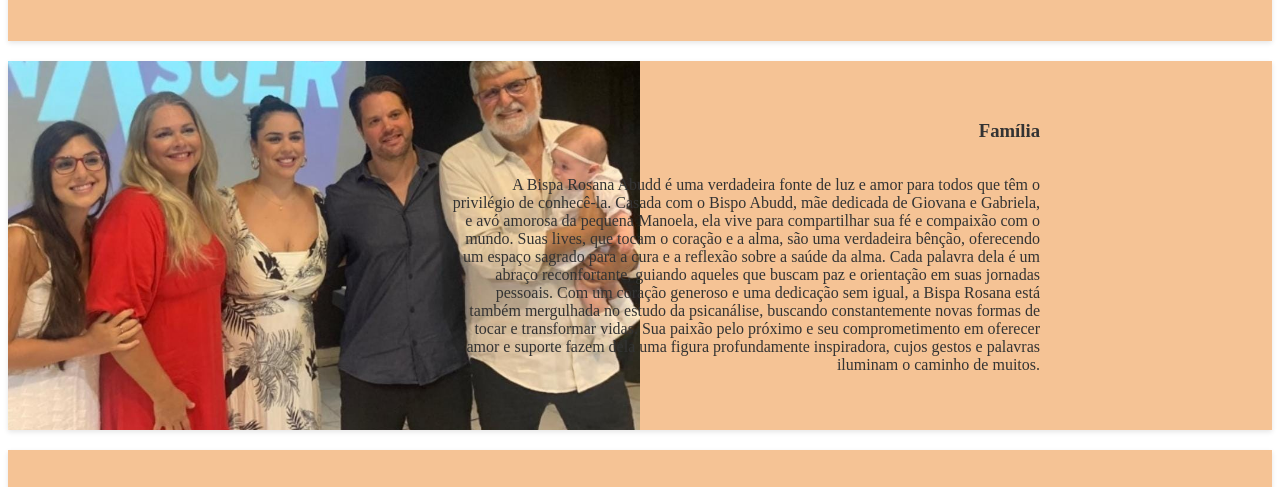
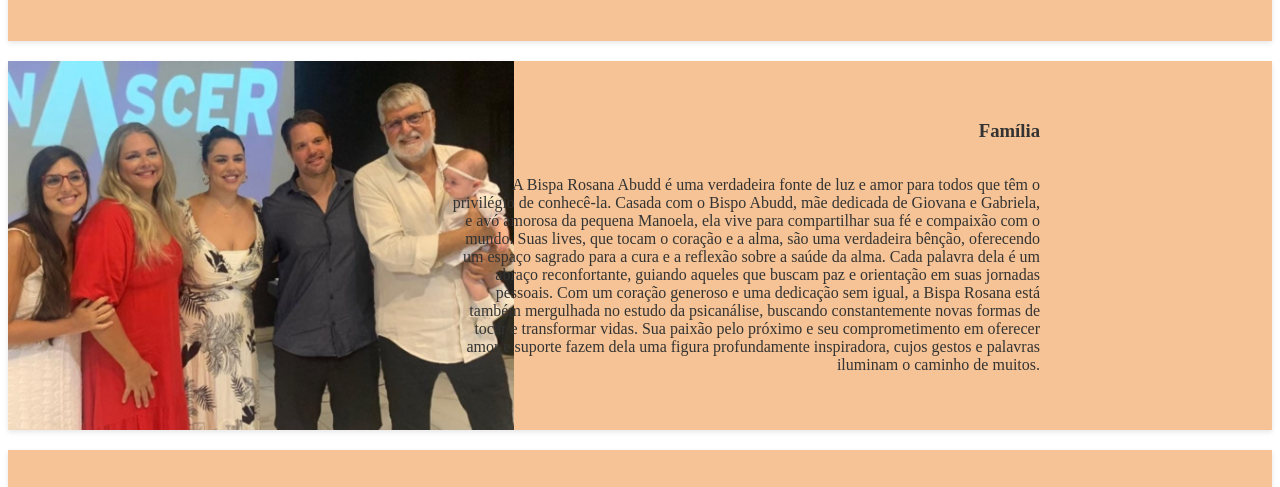
Before and after one commit to sscampos12/sitebisparosanaabbud, a plain HTML site: page index.html in a window 1280 px wide. Shown: the part 936-1423 px from the top of the page. Drawn offline with Linux system fonts and the light colour scheme.

Commit message:
Update style.css

```diff
--- a/style.css
+++ b/style.css
@@ -105,8 +105,8 @@ header nav button {
     color: #333;
     background-image: url(/bispa.jpeg);
     background-repeat: no-repeat;
-    background-size: 50%; /* Ajusta a imagem para caber no container */
-    background-position: left ;/* Posiciona a imagem no canto superior direito */
+    background-size: 40%; /* Ajusta a imagem para caber no container */
+    background-position: center left ;/* Posiciona a imagem no canto superior direito */
     display: flex; /* Usa flexbox   para posicionar o texto */
     flex-direction: column; /* Organiza os elementos em coluna */
     justify-content: flex-end; /* Alinha o texto ao final do container */
```
